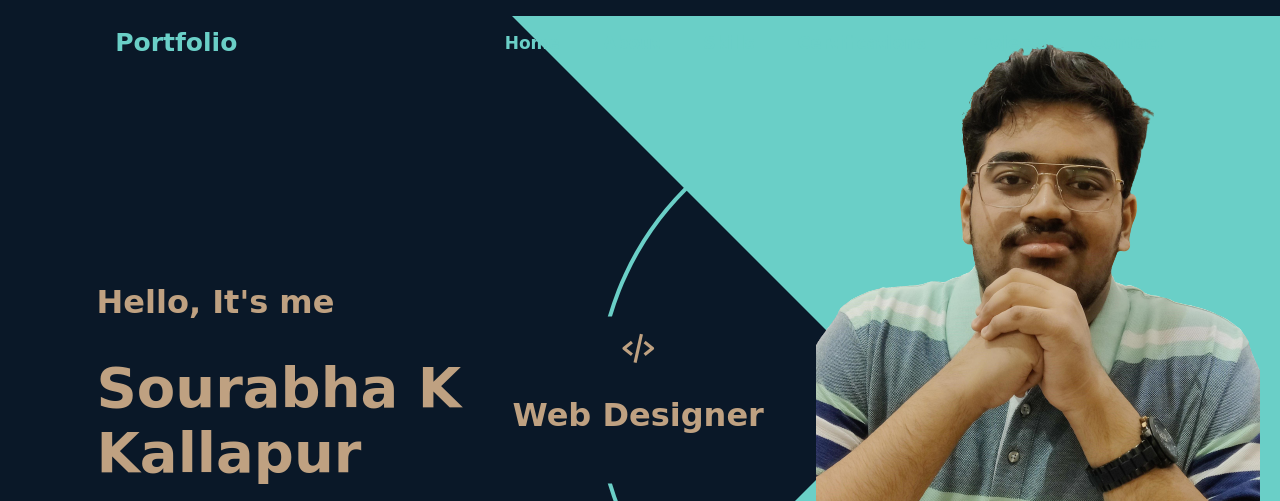
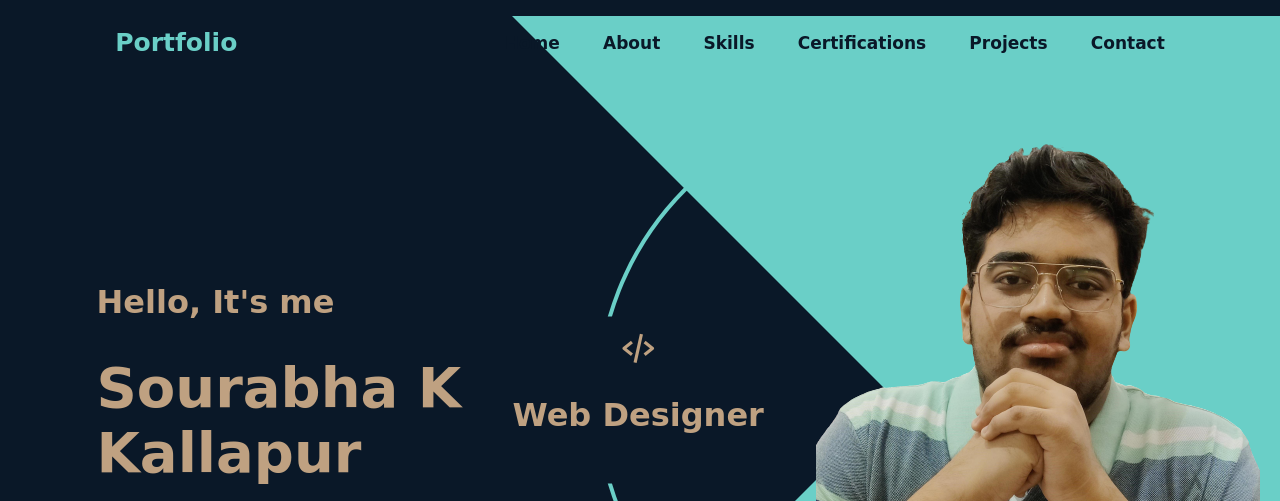
Before and after one commit to SourabhaKK/Portfolio, a plain HTML site: page index.html in a window 1280 px wide. Shown: the top 501 px of the page. Drawn offline with nearby package versions, Linux system fonts and the light colour scheme; a web font is replaced by a local one.

Commit message:
Minor changes in CSS File

```diff
--- a/style.css
+++ b/style.css
@@ -59,7 +59,7 @@ body {
 }
 .navbar a {
   font-size: 1.7rem;
-  color: var(--text-color);
+  color: var(--bg-color);
   margin-left: 4rem;
   font-weight: 600;
 }
@@ -214,7 +214,7 @@ section{
 }
 .home-img img{
   position: absolute;
-  bottom: 200px;
+  bottom: 100px;
   right: 20px;
   pointer-events: none;
   border-radius: 100px;
```
